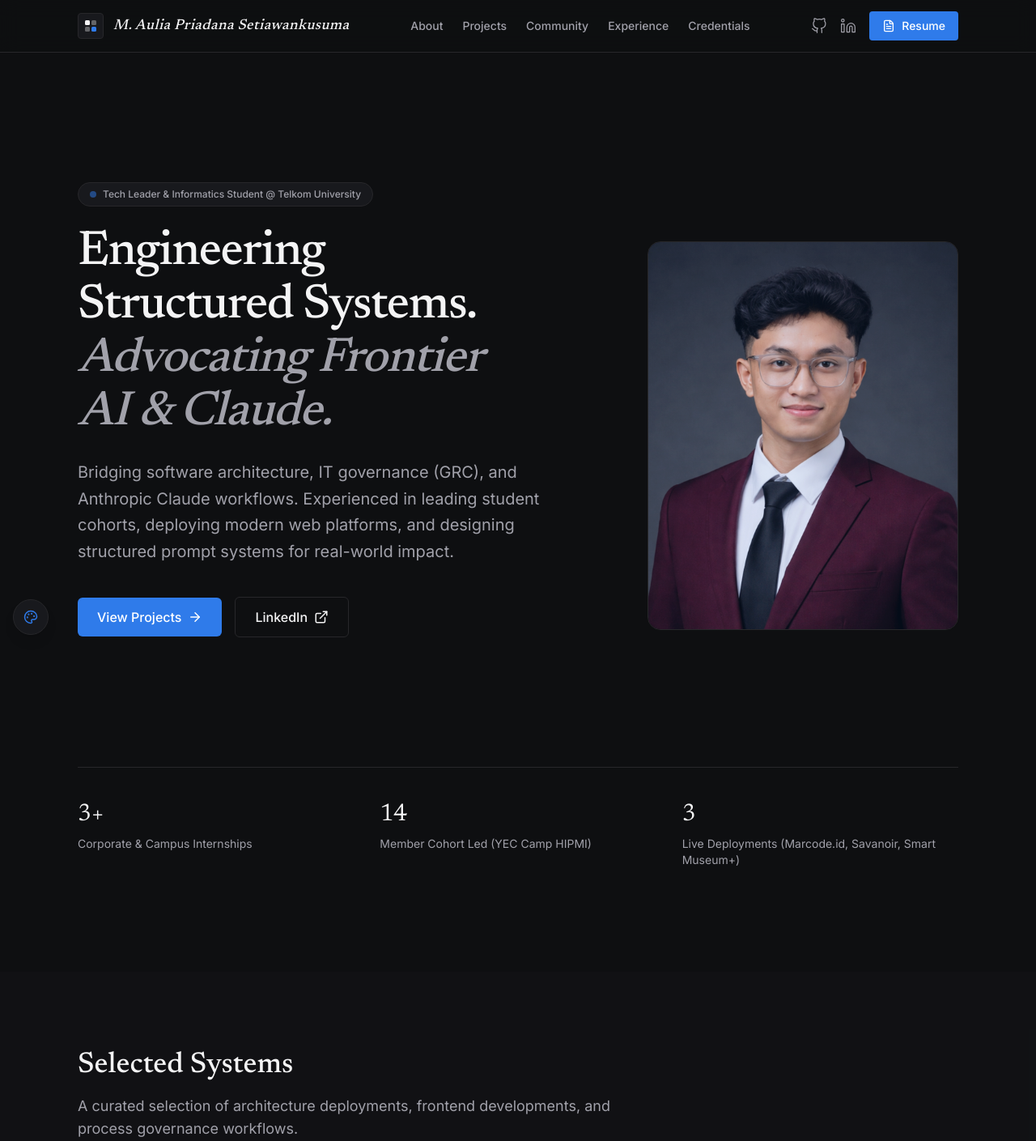
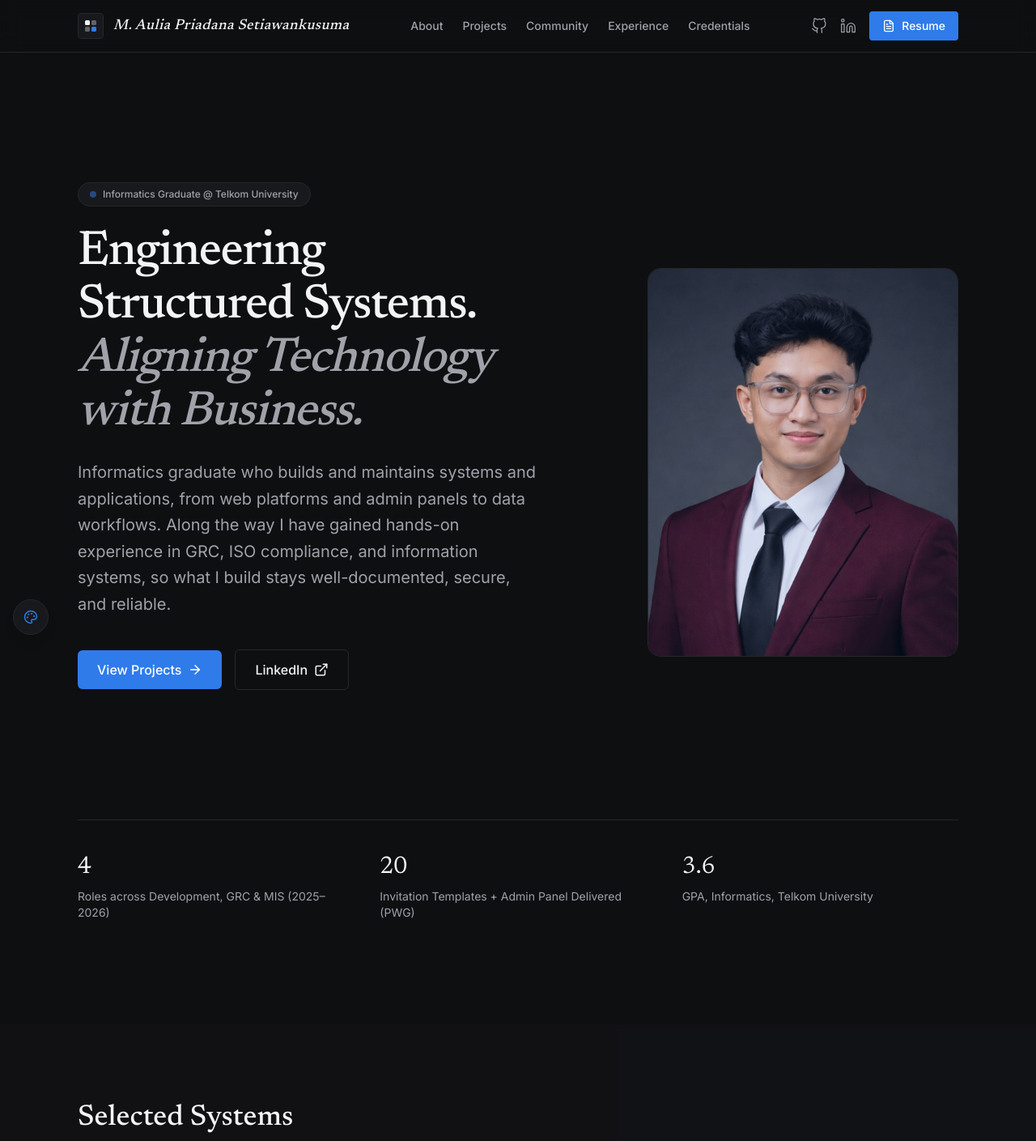
Before and after one commit to alproozz/-Claude-Ambassador, a Next.js app: page / in a window 1280 px wide. Shown: the top 1409 px of the page at 81% size. Built offline with nearby package versions, Linux system fonts and the light colour scheme.

Commit message:
feat(hero): sesuaikan headline dan narasi profil sistem & tata kelola IT

```diff
--- a/src/components/Hero.tsx
+++ b/src/components/Hero.tsx
@@ -22,9 +22,9 @@ export default function Hero() {
   };
 
   const metrics = [
-    { value: "3+", label: "Corporate & Campus Internships" },
-    { value: "14", label: "Member Cohort Led (YEC Camp HIPMI)" },
-    { value: "3", label: "Live Deployments (Marcode.id, Savanoir, Smart Museum+)" },
+    { value: "4", label: "Roles across Development, GRC & MIS (2025–2026)" },
+    { value: "20", label: "Invitation Templates + Admin Panel Delivered (PWG)" },
+    { value: "3.6", label: "GPA, Informatics, Telkom University" },
   ];
 
   return (
@@ -41,7 +41,7 @@ export default function Hero() {
           {/* Eyebrow Badge */}
           <motion.div variants={item} className="mb-6 inline-flex items-center gap-2 px-3.5 py-1.5 rounded-full border border-surface-border bg-surface text-xs font-medium text-muted">
             <span className="w-2 h-2 rounded-full bg-accent animate-pulse"></span>
-            Tech Leader & Informatics Student @ Telkom University
+            Informatics Graduate @ Telkom University
           </motion.div>
 
           {/* Headline */}
@@ -50,7 +50,7 @@ export default function Hero() {
             className="text-4xl md:text-6xl font-serif font-medium tracking-tight text-foreground leading-[1.1] mb-6"
           >
             Engineering Structured Systems.<br />
-            <span className="italic text-muted">Advocating Frontier AI & Claude.</span>
+            <span className="italic text-muted">Aligning Technology with Business.</span>
           </motion.h1>
 
           {/* Subheadline */}
@@ -58,7 +58,7 @@ export default function Hero() {
             variants={item}
             className="text-lg md:text-xl text-muted max-w-2xl mb-10 leading-relaxed"
           >
-            Bridging software architecture, IT governance (GRC), and Anthropic Claude workflows. Experienced in leading student cohorts, deploying modern web platforms, and designing structured prompt systems for real-world impact.
+            Informatics graduate who builds and maintains systems and applications, from web platforms and admin panels to data workflows. Along the way I have gained hands-on experience in GRC, ISO compliance, and information systems, so what I build stays well-documented, secure, and reliable.
           </motion.p>
 
           {/* CTAs */}
```
